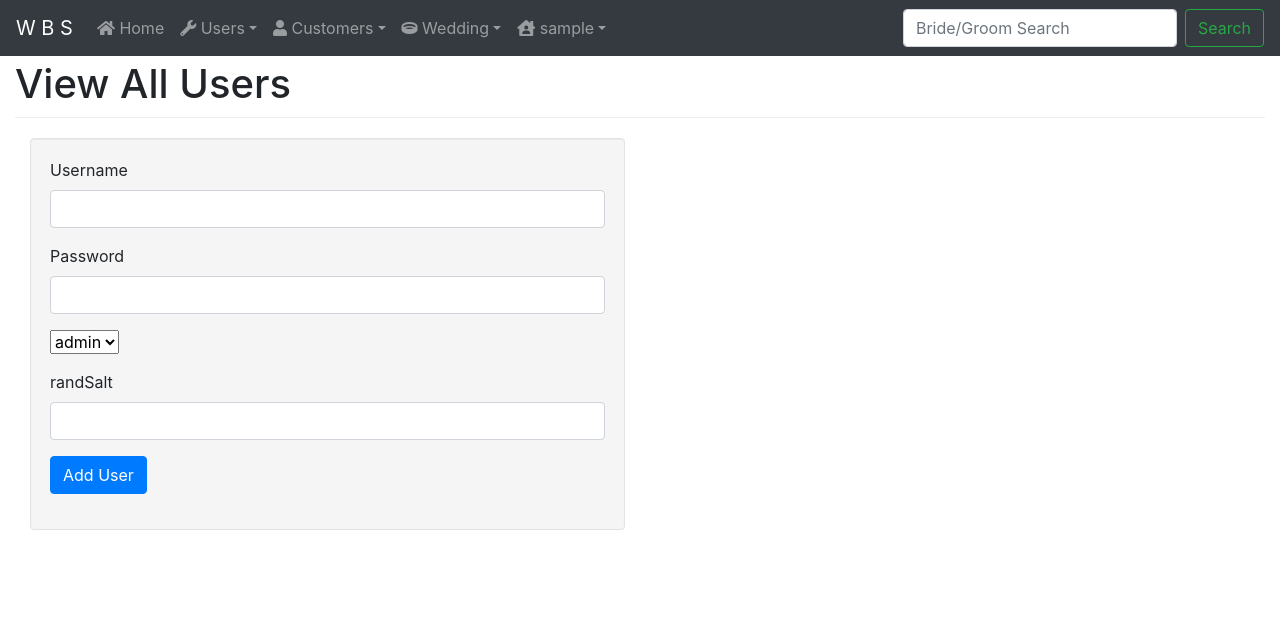
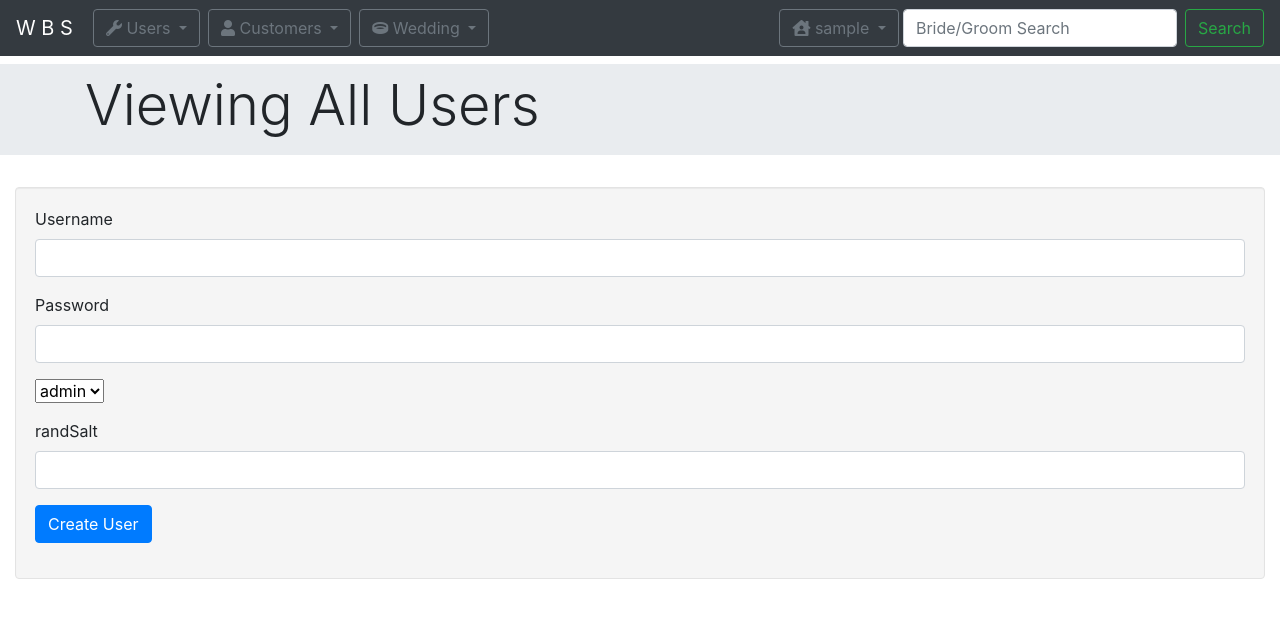
Before and after one commit to jjackson19862017/WeddingBookingSystem, a PHP site: page /admin/users.php?source=add_user in a window 1280 px wide. Shown: the top 618 px of the page. Run offline with PHP 8.4, Linux system fonts and the light colour scheme; the visitor is signed in with stand-in values (Sample User, id 1); tables that the repository leaves empty or names only in its code hold one stand-in row (values such as "Sample post"); a stand-in replaces the project's code that opens the database connection.

Commit message:
Changed Frontend

```diff
--- a/admin/includes/add_customer.php
+++ b/admin/includes/add_customer.php
@@ -31,7 +31,7 @@
 
 ?>
 
-<div class="col-xs-12 col-md-6">
+<div class="col-xs-12 col-md-12">
 
 <form class="well" action="" method="post">
 
--- a/admin/includes/add_user.php
+++ b/admin/includes/add_user.php
@@ -1,6 +1,6 @@
 <?php
 
-    if(isset($_POST['create_user']))
+    if(isset($_POST['create_user'])) // If the submit button is pushed
     {
 
         $user_username = $_POST['user_username'];
@@ -22,7 +22,7 @@
 
 ?>
 
-<div class="col-xs-12 col-md-6">
+<div class="col-xs-12 col-md-12">
 
 <form class="well" action="" method="post">
 
@@ -48,7 +48,7 @@
     </div>
 
     <div class="form-group">
-        <input type="submit" class="btn btn-primary" name="create_user" id="" Value="Add User">
+        <input type="submit" class="btn btn-primary" name="create_user" id="" Value="Create User">
     </div>
 
 </form>
--- a/admin/includes/add_wedding.php
+++ b/admin/includes/add_wedding.php
@@ -37,7 +37,7 @@
 
 ?>
 
-<div class="col-xs-12 col-md-6">
+<div class="col-xs-12 col-md-12">
 
 <form class="well" action="" method="post" novalidate>
 
--- a/admin/includes/add_wedding_quick.php
+++ b/admin/includes/add_wedding_quick.php
@@ -30,14 +30,14 @@
 
 ?>
 
-<div class="col-xs-12 col-md-6">
+<div class="col-xs-12 col-md-122">
 
 <form class="well" action="" method="post" novalidate>
 
 
 
     <div class="form-group">
-<label for="event_customer_id">Bride and Groom</label>
+    <label for="event_customer_id">Bride and Groom</label>
 
         <select name="event_customer_id" id="">
         <?php
--- a/admin/includes/admin_navigation.php
+++ b/admin/includes/admin_navigation.php
@@ -1,73 +1,61 @@
-<nav class="navbar navbar-expand-lg fixed-top navbar-dark bg-dark">
+<nav class="navbar navbar-expand-lg navbar-dark bg-dark">
   <button class="navbar-toggler" type="button" data-toggle="collapse" data-target="#navbarTogglerDemo01" aria-controls="navbarTogglerDemo01" aria-expanded="false" aria-label="Toggle navigation">
     <span class="navbar-toggler-icon"></span>
   </button>
   <div class="collapse navbar-collapse" id="navbarTogglerDemo01">
     <a class="navbar-brand" href="index.php">W B S</a>
     <ul class="navbar-nav mr-auto mt-2 mt-lg-0">
-      <li class="nav-item">
-        <a class="nav-link" href="index.php"><i class="fa fa-home"></i> Home <span class="sr-only">(current)</span></a>
-      </li>
+      <div class="dropdown mx-1">
+        <button class="btn btn-outline-secondary dropdown-toggle" type="button" id="dropdownMenuButton" data-toggle="dropdown" aria-haspopup="true" aria-expanded="false">
+          <i class="fas fa-wrench"></i> Users
+        </button>
+        <div class="dropdown-menu" aria-labelledby="dropdownMenuButton">
+          <a class="dropdown-item" href="users.php"><i class="fa fa-search-plus"></i> All Users</a>
+          <div class="dropdown-divider"></div>
+          <a class="dropdown-item" href="users.php?source=add_user"><i class="fa fa-users-cog"></i> Add User</a>
+        </div>
+      </div>
 
-      <li class="nav-item dropdown">
-        <a href="#" class="nav-link dropdown-toggle" data-toggle="dropdown"><i class="fas fa-wrench"></i> Users<b class="caret"></b></a>
-        <ul class="dropdown-menu">
-            <li>
-            <a href="users.php"><i class="fa fa-search-plus"></i> All Users</a>
-            </li>
-            <li class="divider"></li>
-            <li>
-            <a href="users.php?source=add_user"><i class="fa fa-users-cog"></i> Add User</a>
-            </li>
-        </ul>
-    </li>
-    <li class="nav-item dropdown">
-        <a href="#" class="nav-link dropdown-toggle" data-toggle="dropdown"><i class="fa fa-user"></i> Customers<b class="caret"></b></a>
-        <ul class="dropdown-menu">
-            <li>
-            <a href="customer_details.php"><i class="fa fa-search-plus"></i> View All Customers</a>
-            </li>
-            <li class="divider"></li>
-            <li>
-            <a href="customer_details.php?source=add_customer"><i class="fa fa-users-cog"></i> Add Customer</a>
-            </li>
-        </ul>
-    </li>
+      <div class="dropdown mx-1">
+        <button class="btn btn-outline-secondary dropdown-toggle" type="button" id="dropdownMenuButton" data-toggle="dropdown" aria-haspopup="true" aria-expanded="false">
+          <i class="fa fa-user"></i> Customers
+        </button>
+        <div class="dropdown-menu" aria-labelledby="dropdownMenuButton">
+          <a class="dropdown-item" href="customer_details.php"><i class="fa fa-search-plus"></i> View All Customers</a>
+          <div class="dropdown-divider"></div>
+          <a class="dropdown-item" href="customer_details.php?source=add_customer"><i class="far fa-plus-square"></i></i> Add Customer</a>
+        </div>
+      </div>
 
-    <li class="nav-item dropdown">
-        <a href="#" class="nav-link dropdown-toggle" data-toggle="dropdown"><i class="fas fa-ring"></i> Wedding<b class="caret"></b></a>
-        <ul class="dropdown-menu">
-            <li>
-            <a href="weddings.php"><i class="fa fa-search-plus"></i> View All Weddings</a>
-            </li>
-            <li class="divider"></li>
-            <li>
-            <a href="weddings.php?source=add_wedding"><i class="fa fa-calendar-plus"></i> Add Wedding</a>
-            </li>
-            <li class="divider"></li>
-            <li>
-            <a href="weddings.php?source=add_wedding_quick"><i class="fa fa-calendar-plus"></i> Add Wedding Quick</a>
-            </li>
-        </ul>
-    </li>
-    <li class="nav-item dropdown">
-        <a href="#" class="nav-link dropdown-toggle" data-toggle="dropdown"><i class="fas fa-house-user"></i> <?php echo $_SESSION['wbs_username'] ;?><b class="caret"></b></a>
-        <ul class="dropdown-menu">
-            <li>
-                <a href="profile.php"><i class="fa fa-fw fa-user"></i> Profile</a>
-            </li>
-            <li class="divider"></li>
-            <li>
-                <a href="../includes/logout.php"><i class="fa fa-fw fa-power-off"></i> Log Out</a>
-            </li>
-        </ul>
-    </li>
+      <div class="dropdown mx-1">
+        <button class="btn btn-outline-secondary dropdown-toggle" type="button" id="dropdownMenuButton" data-toggle="dropdown" aria-haspopup="true" aria-expanded="false">
+        <i class="fas fa-ring"></i> Wedding
+        </button>
+        <div class="dropdown-menu" aria-labelledby="dropdownMenuButton">
+          <a class="dropdown-item" href="weddings.php"><i class="fa fa-search-plus"></i> View All Weddings</a>
+          <div class="dropdown-divider"></div>
+          <a class="dropdown-item" href="weddings.php?source=add_wedding"><i class="fa fa-calendar-plus"></i> Add Wedding</a>
+          <a class="dropdown-item" href="weddings.php?source=add_wedding_quick"><i class="fa fa-calendar-plus"></i> Add Wedding Quick</a>
+
+        </div>
+      </div>
 
     </ul>
+    <div class="dropdown mx-1">
+        <button class="btn btn-outline-secondary dropdown-toggle" type="button" id="dropdownMenuButton" data-toggle="dropdown" aria-haspopup="true" aria-expanded="false">
+        <i class="fas fa-house-user"></i> <?php echo $_SESSION['wbs_username'] ;?>
+        </button>
+        <div class="dropdown-menu" aria-labelledby="dropdownMenuButton">
+          <a class="dropdown-item" href="profile.php"><i class="fa fa-fw fa-user"></i> Profile</a>
+          <div class="dropdown-divider"></div>
+          <a class="dropdown-item" href="../includes/logout.php"><i class="fa fa-fw fa-power-off"></i> Log Out</a>
 
+        </div>
+      </div>
     <form action="search.php" method="post" class="form-inline my-2 my-lg-0">
       <input class="form-control mr-sm-2" type="search" placeholder="Bride/Groom Search" aria-label="Search" name="search">
       <button class="btn btn-outline-success my-2 my-sm-0" type="submit" name="submit">Search</button>
     </form>
   </div>
+
 </nav>
--- a/admin/includes/edit_customer.php
+++ b/admin/includes/edit_customer.php
@@ -84,7 +84,7 @@ if(isset($_GET['edit_customer'])) {
 
 ?>
 
-<div class="col-xs-12 col-md-6">
+<div class="col-xs-12 col-md-12">
 
 <form class="well" action="" method="post">
 
--- a/admin/includes/edit_user.php
+++ b/admin/includes/edit_user.php
@@ -53,7 +53,7 @@ if(isset($_GET['edit_user'])) {
 
 ?>
 
-<div class="col-xs-12 col-md-6">
+<div class="col-xs-12 col-md-12">
 
 <form class="well" action="" method="post" enctype="multipart/form-data">
 
--- a/admin/includes/edit_wedding.php
+++ b/admin/includes/edit_wedding.php
@@ -101,7 +101,7 @@ if(isset($_GET['edit_wedding'])) {
 
 ?>
 
-<div class="col-xs-12 col-md-6">
+<div class="col-xs-12 col-md-12">
 
 <form class="well" action="" method="post" novalidate>
 
--- a/admin/users.php
+++ b/admin/users.php
@@ -10,14 +10,12 @@
 
 
 
-            <div class="container-fluid">
+    <div class="jumbotron jumbotron-fluid mt-2 p-2">
+            <div class="container">
+                <h1 class="display-4">Viewing All Users</h1>
 
-                <!-- Page Heading -->
-                <div class="row">
-                    <div class="col-lg-12">
-                        <h1 class="page-header">
-                            View All Users
-                        </h1>
+            </div>
+        </div>
 
                             <?php
 
```
Also changed, not shown: admin/customer_details.php (+5 -8 lines), admin/index.php (+5 -9 lines), admin/profile.php (+6 -9 lines), admin/search.php (+21 -18 lines), admin/weddings.php (+5 -9 lines), README.md.
